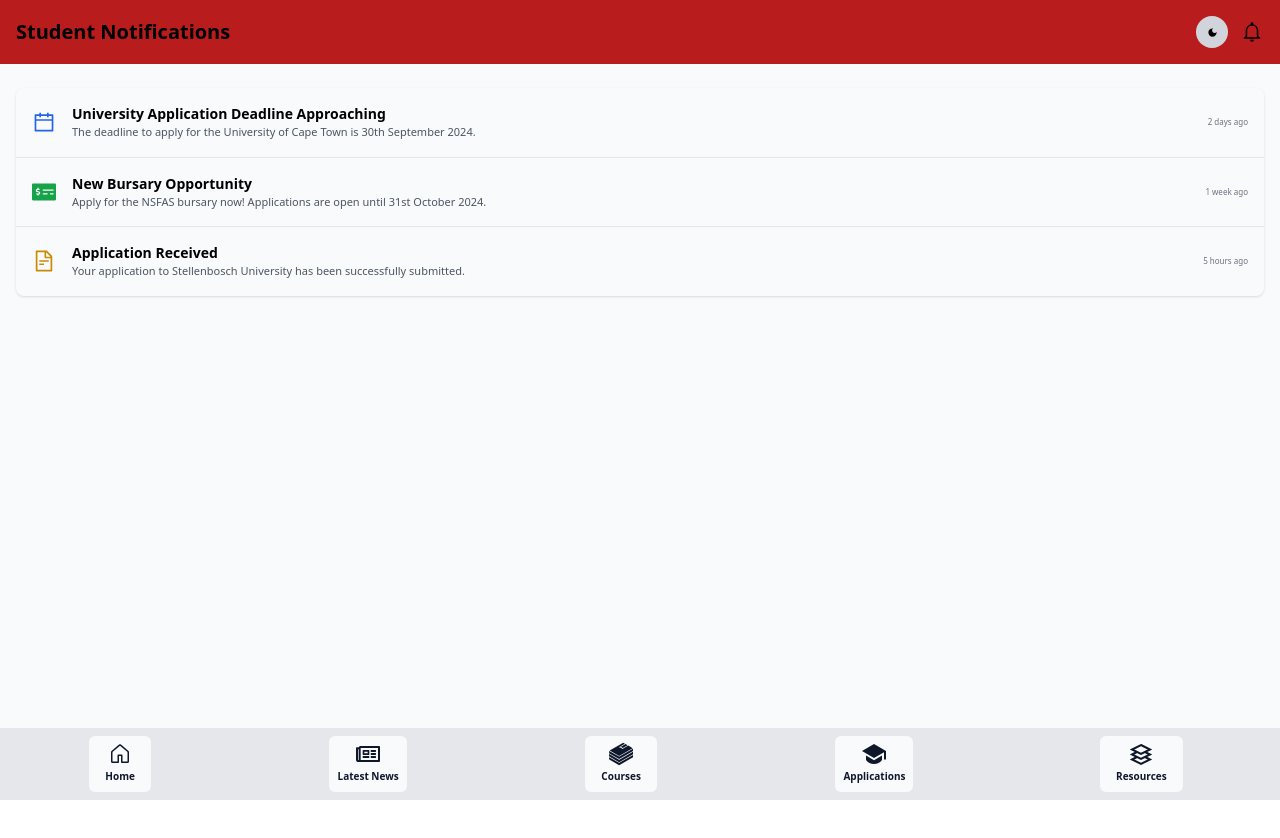
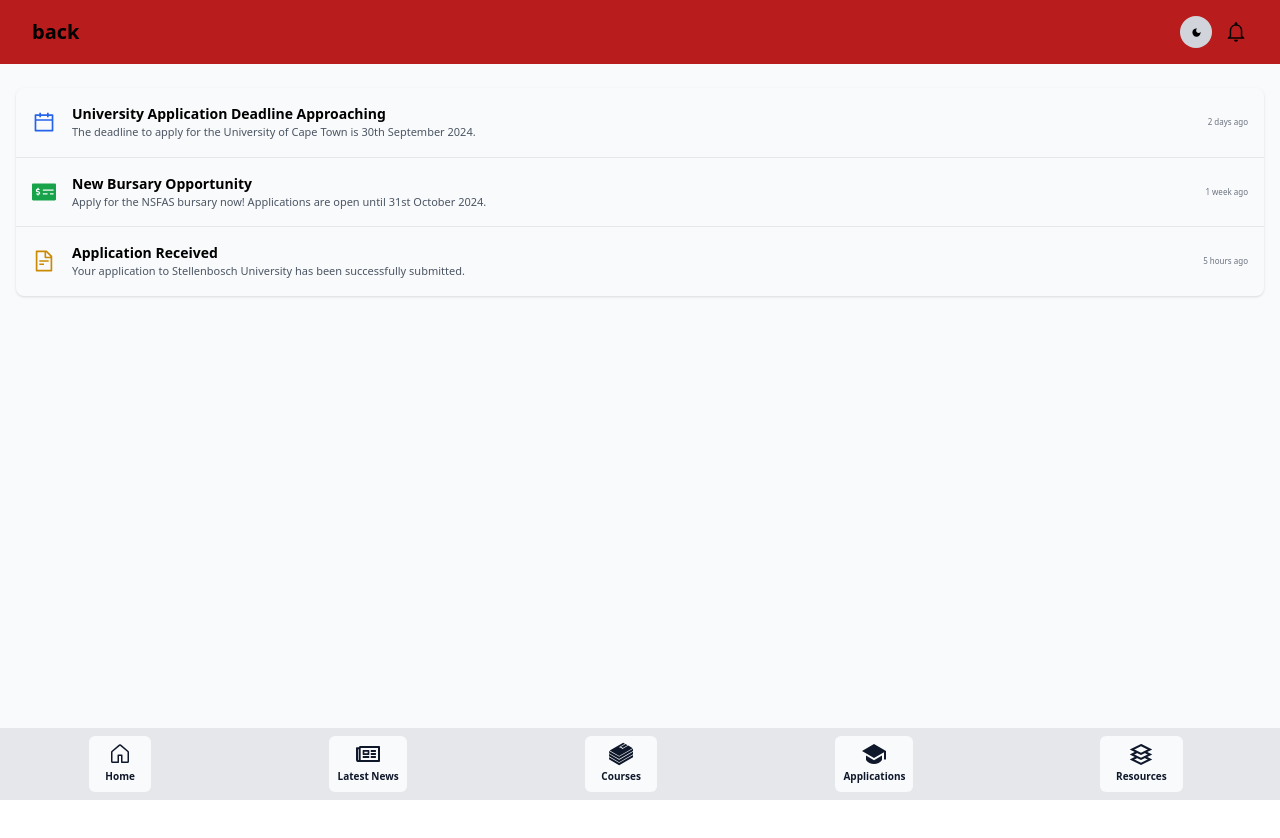
Before and after one commit to jaydeexsf/UniPath, a React (Vite) app: page /notifications in a window 1280 px wide. Shown: the top 838 px of the page. Built offline with nearby package versions, Linux system fonts and the light colour scheme; no server answers.

Commit message:
back button on notification page

```diff
--- a/src/pages/Notifications.jsx
+++ b/src/pages/Notifications.jsx
@@ -5,6 +5,7 @@ import { FaMoneyCheckAlt } from "react-icons/fa";
 import { CiLight } from 'react-icons/ci';
 import { MdDarkMode } from 'react-icons/md';
 import { ModeContext } from '@/components/ModeContext';
+import { Link } from 'react-router-dom';
 
 // Sample notification data
 const notifications = [
@@ -35,14 +36,16 @@ const notifications = [
 const NotificationPage = () => {
 
   const {mode, toggleMode} = useContext(ModeContext);
-
+// function back () {
+//   window.location.href = 'home'
+// }
 
 
   return (
     <div className="min-h-screen absolute top-0 left-0">
-      <header className="bg-red-700 py-4 w-[100vw]">
+      <header className="bg-red-700 py-4 px-4 w-[100vw]">
         <div className="container mx-auto px-4 flex justify-between items-center">
-          <h1 className="text-xl font-bold">Student Notifications</h1>
+        <Link to="/home"><h1 className="text-xl font-bold">back</h1> </Link>
           <div className='flex items-center gap-3'>
               <button onClick={toggleMode}>
                    <div className="dark-light hover:cursor-pointer w-8 h-8 flex justify-center items-center rounded-[50%] bg-gray-300">
```
